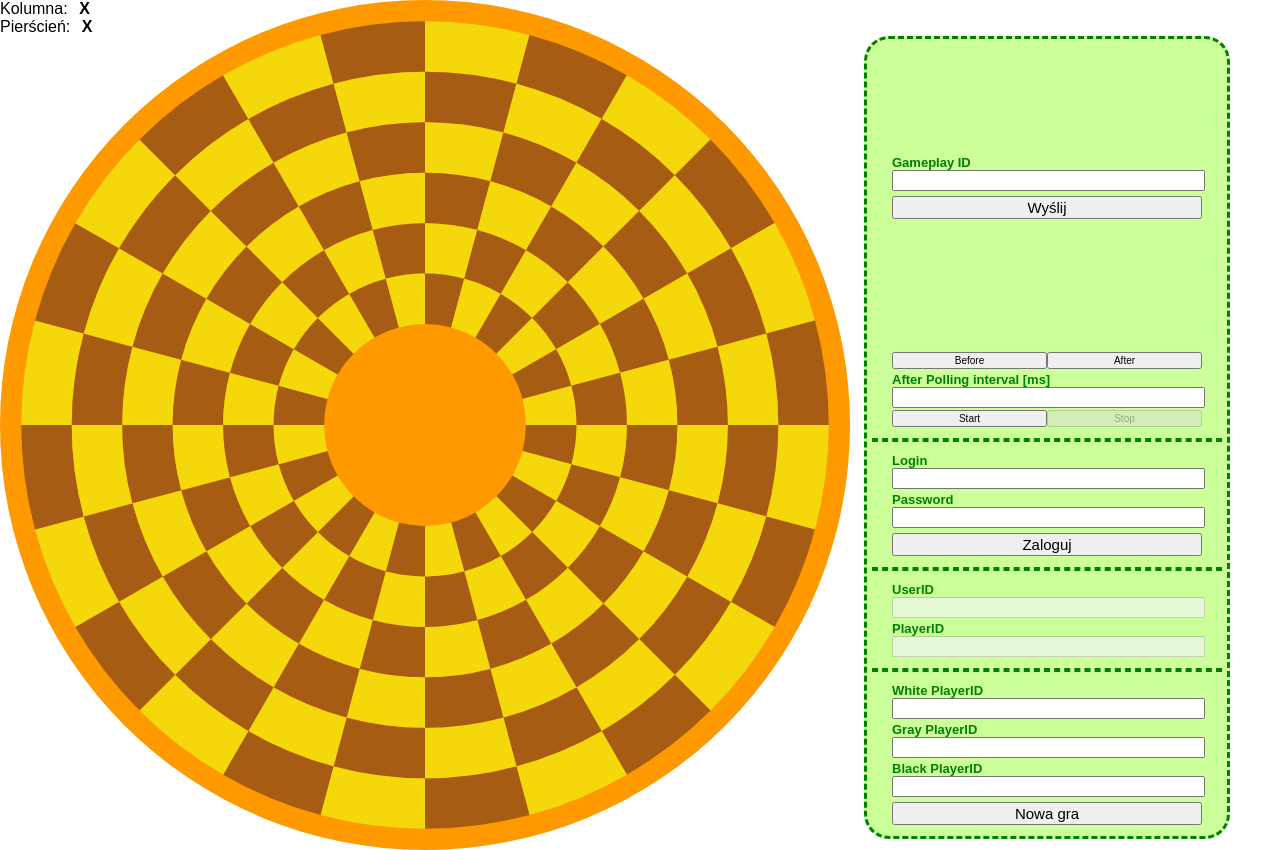
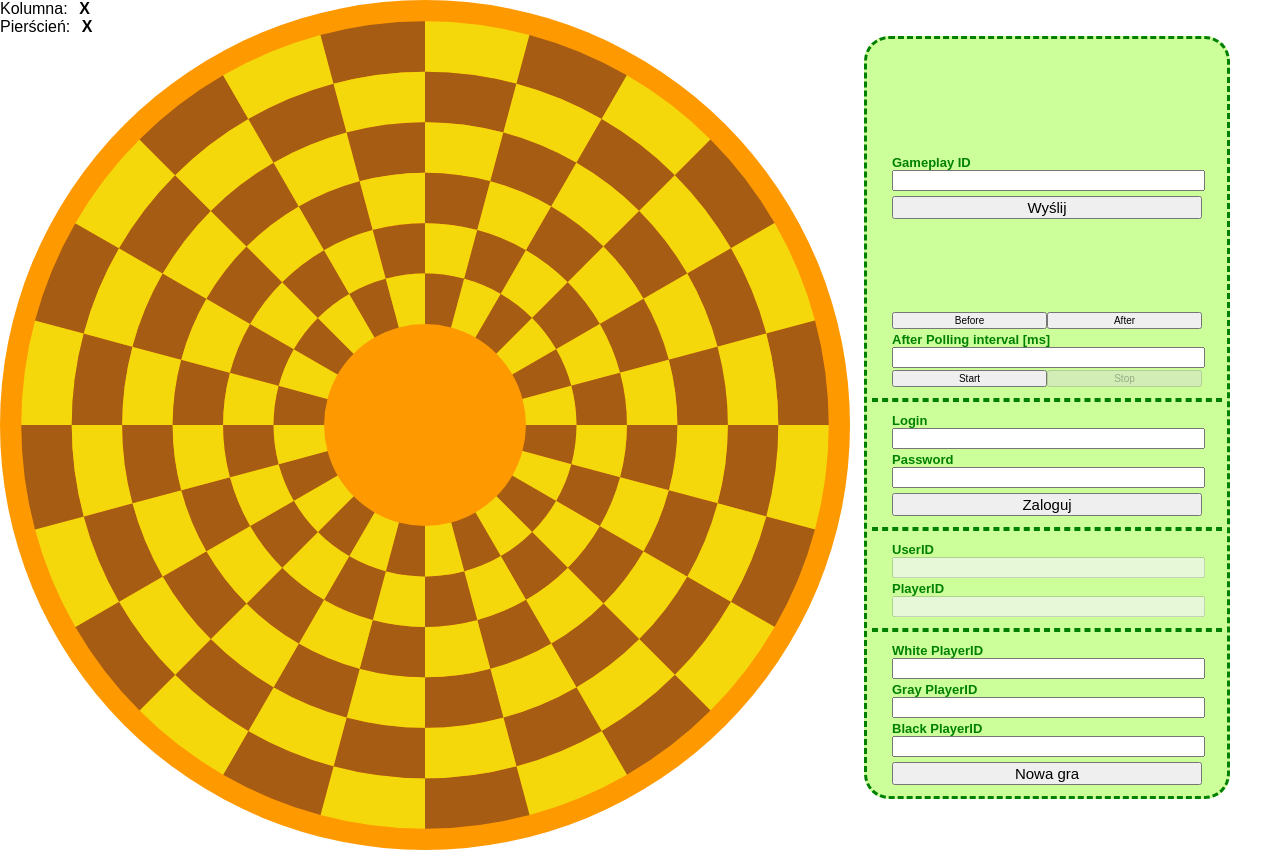
Before and after one commit to mkf/3manchess-web, a PHP site: page /play.html in a window 1280 px wide. Run offline with PHP 8.4, Linux system fonts and the light colour scheme.

Commit message:
div.afterlist: height 120px→80px

```diff
--- a/css/style.css
+++ b/css/style.css
@@ -68,7 +68,7 @@ img.castling {
 
 div.afterlist {
 	overflow-y: scroll;
-	height: 120px;
+	height: 80px;
 	font-size: 11px;
 }
 
```
